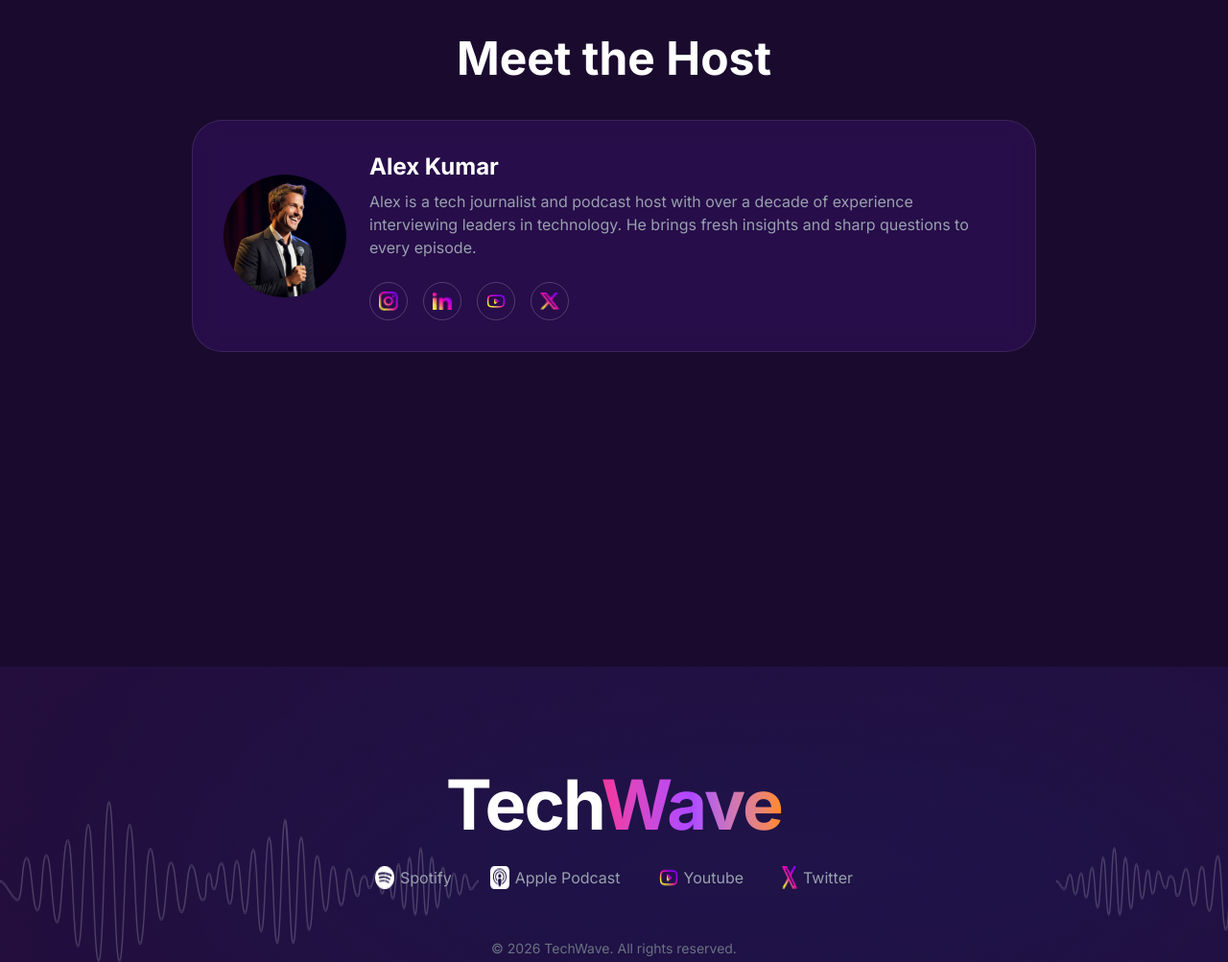
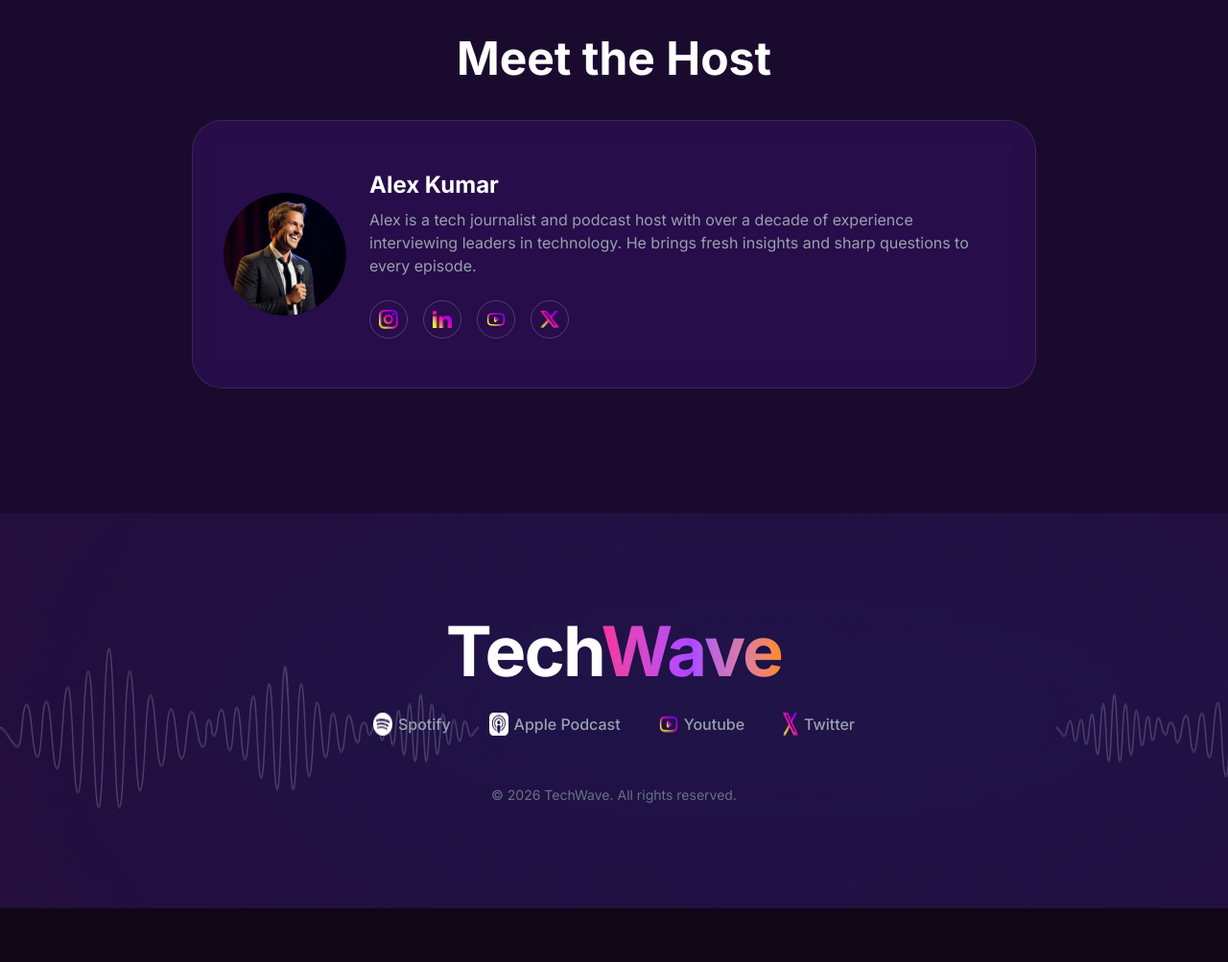
Before and after one commit to ashik4430/TechWave-Man, a plain HTML site: page index.html in a window 1280 px wide. Shown: the part 3380-4383 px from the top of the page at 96% size. After the commit the page ends 4327 px from the top, so only its background shows below. Drawn offline with nearby package versions, Linux system fonts and the light colour scheme.

Commit message:
Fixed all

```diff
--- a/index.html
+++ b/index.html
@@ -312,16 +312,13 @@
                         </div>
                     </div>
                 </div>
-                <div class="max-w-[1200px] min-h-[538px] mx-auto flex flex-col gap-y-10 ">
+                <div class="max-w-[1200px] min-h-[378px] mx-auto flex flex-col gap-y-10 ">
                     <h2 class="text-5xl font-bold text-white text-center">Meet the Host</h2>
-                    <div class="max-w-[1200px] mx-auto bg-[#351165]/50 border border-white/10 rounded-4xl backdrop-blur-md flex flex-col md:flex-row items-center gap-6 p-8">
+                    <div class="max-w-[1200px] min-h-[280px] mx-auto bg-[#351165]/50 border border-white/10 rounded-4xl backdrop-blur-md flex flex-col md:flex-row items-center gap-6 p-8">
                         <img src="./assets/host.png" alt="Alex Kumar" class="w-32 h-32 rounded-full object-cover">
-
-                        <div class="flex-1 text-left">
+                        <div class="flex flex-col justify-center">
                                 <h3 class="text-2xl font-bold text-white">Alex Kumar</h3>
                                 <p class="text-gray-400 mt-2">Alex is a tech journalist and podcast host with over a decade of experience interviewing leaders in technology. He brings fresh insights and sharp questions to every episode.</p>
-
-                            <!-- icon section -->
                                 <div class="mt-6 flex justify-center md:justify-start gap-4">
                                 <a href="#" class="w-10 h-10 flex items-center justify-center rounded-full border border-white/20 hover:border-pink-500 hover:bg-white/5 transition-all duration-300">
                                     <img src="./assets/instagram.png" alt="Instagram" class="w-5 h-5 object-contain">
@@ -353,7 +350,7 @@
             <a href="#" class="text-7xl font-bold tracking-tight">
                 <span class="text-white">Tech</span><span class="bg-gradient-to-r from-pink-500 via-purple-500 to-orange-400 bg-clip-text text-transparent">Wave</span>
             </a>
-            <div class="max-w-[544px] flex items-center space-x-10 text-gray-400">
+            <div class="max-w-[544px] flex items-center space-x-10 font-medium text-[16px] text-gray-400">
                 <a href="#" class="hover:text-white flex gap-1.5"><img src="./assets/spotify.png" alt="">Spotify</a>
                 <a href="#" class="hover:text-white flex gap-1.5 "><img src="./assets/apple-podcast.png" alt="">Apple Podcast</a>
                 <a href="#" class="hover:text-white flex gap-1.5"><img src="./assets/youtube.png" alt="Youtube">Youtube</a>
```
Lines whose indentation alone changed are shown as unchanged.
